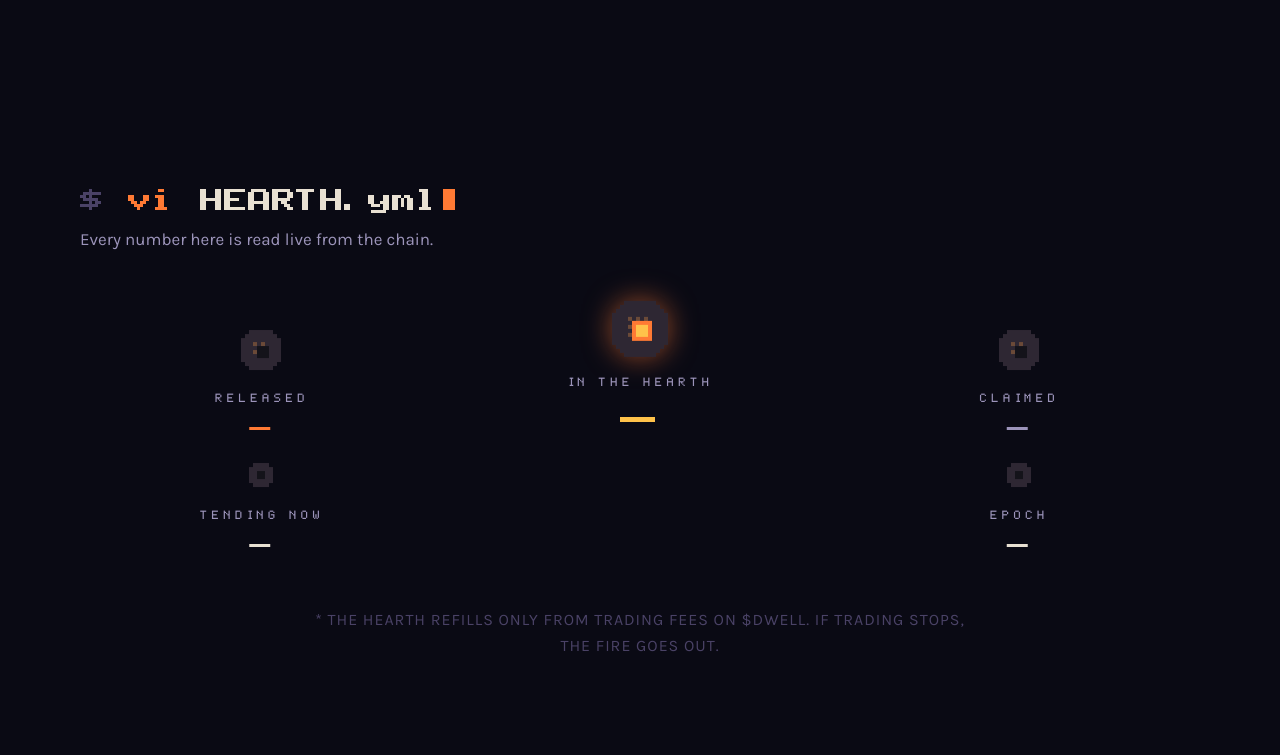
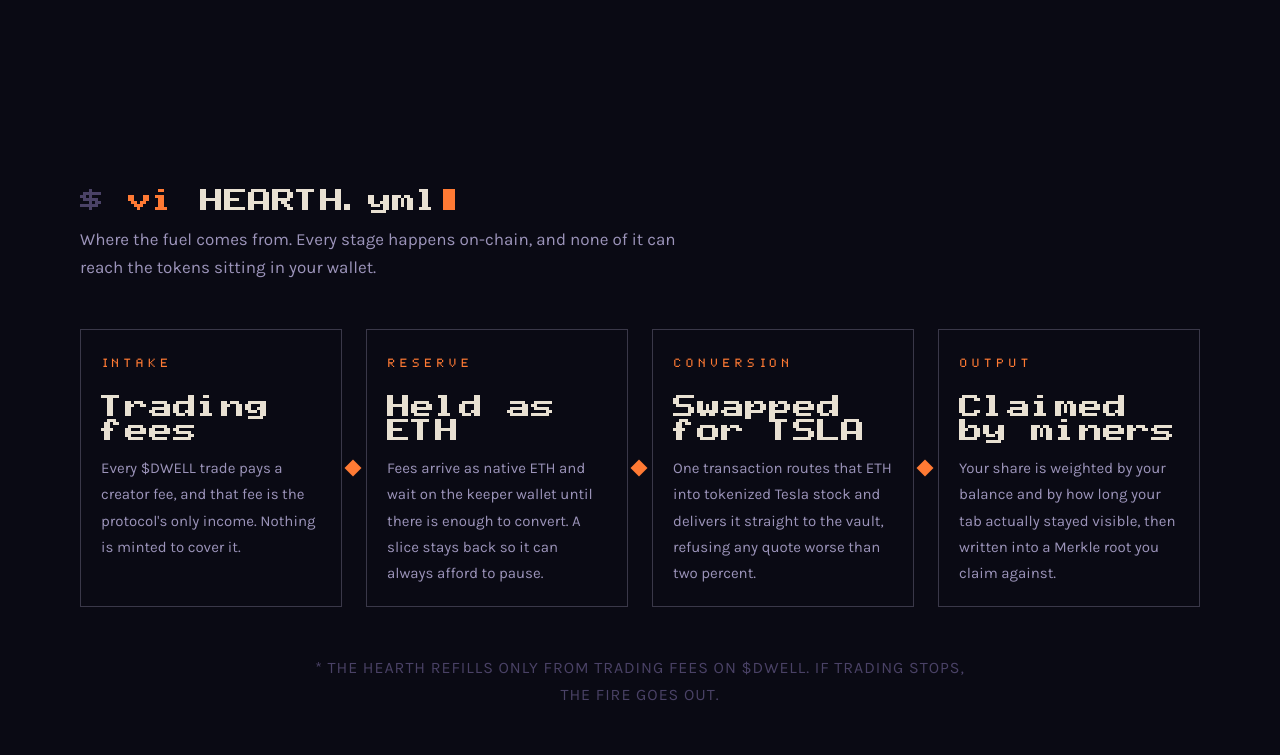
Before and after one commit to trappalfy/DWELL, a plain HTML site: page web/index.html in a window 1280 px wide. Shown: the part 1365-2120 px from the top of the page. Drawn offline with Linux system fonts and the light colour scheme; no server answers.

Commit message:
Заменить пьедестал цифр в HEARTH.yml на описание пути комиссий
Секция показывала живые числа вольта: баланс, выпущено, забрано, майнеров
сейчас, эпоха. До запуска все они читаются нулём или около того, и первый
же посетитель видит «здесь ничего не происходит». Рисовать вместо них
выдуманные цифры нельзя — весь копирайт проекта построен на обратном.

Вместо этого секция теперь объясняет, откуда вообще берётся топливо:
четыре стадии в рамках, соединённые ромбами. Это верно в любой момент
жизни протокола и как раз та часть, которая вызывает доверие.

Текст карточек сверен с кодом, а не с референсом: отдельного контракта-
сборщика у нас нет, комиссии копятся в ETH на кошельке кипера
(feeConverter.ts), запас газа держится ради возможности поставить паузу,
своп идёт одной транзакцией сразу в вольт с потолком проскальзывания
2% (SLIPPAGE_BPS). Ромбы вместо пунктирной линии — чтобы две
горизонтальные последовательности подряд не читались одним приёмом.

/v1/stats по-прежнему отдаёт эти числа, вернуть их — правка разметки.

```diff
--- a/web/app.js
+++ b/web/app.js
@@ -18,14 +18,7 @@ const els = {
   miners: document.getElementById("miners"),
   countdown: document.getElementById("countdown"),
   note: document.getElementById("countdown-note"),
-  clock: { h: document.getElementById("cd-h"), m: document.getElementById("cd-m"), s: document.getElementById("cd-s") },
-  fuel: {
-    vault: document.getElementById("f-vault"),
-    released: document.getElementById("f-released"),
-    claimed: document.getElementById("f-claimed"),
-    miners: document.getElementById("f-miners"),
-    epoch: document.getElementById("f-epoch")
-  }
+  clock: { h: document.getElementById("cd-h"), m: document.getElementById("cd-m"), s: document.getElementById("cd-s") }
 };
 
 const state = {
@@ -49,11 +42,6 @@ function formatUnits(value, decimals, places) {
   const fraction = digits.slice(-decimals).slice(0, places).padEnd(places, "0");
   const grouped = whole.replace(/\B(?=(\d{3})+(?!\d))/g, ",");
   return places > 0 ? grouped + "." + fraction : grouped;
-}
-
-/** A chain reading that failed shows a dash, never a zero that would be a lie. */
-function formatOrDash(value, places = 4) {
-  return value === null || value === undefined ? "—" : formatUnits(BigInt(value), 18, places);
 }
 
 function shortDuration(ms) {
@@ -270,16 +258,17 @@ function statusLine(mode) {
   return "The hearth is burning. Tended " + shortDuration(Date.now() - state.tendedSince) + ".";
 }
 
+/*
+ * Only the footer count is on the page now. The hearth section used to
+ * render the vault, released and claimed figures too; it explains the fee
+ * path instead, because before launch those all read zero. /v1/stats still
+ * carries them, so putting them back is a markup change, not a data one.
+ */
 function renderStats() {
   const stats = state.stats;
   if (!stats) return;
 
   els.miners.textContent = String(stats.activeMiners);
-  els.fuel.miners.textContent = String(stats.activeMiners);
-  els.fuel.epoch.textContent = String(stats.currentEpoch);
-  els.fuel.vault.textContent = formatOrDash(stats.vaultBalance);
-  els.fuel.released.textContent = formatOrDash(stats.totalReleased);
-  els.fuel.claimed.textContent = formatOrDash(stats.totalClaimed);
 }
 
 function render() {
--- a/web/index.html
+++ b/web/index.html
@@ -150,39 +150,48 @@
         <h2 class="term" id="fuel-h" style="--chars: 15">
           <span class="term-text"><span class="sigil">$</span> <span class="cmd">vi</span> HEARTH.yml</span>
         </h2>
-        <p class="section-lede">Every number here is read live from the chain.</p>
+        <p class="section-lede">
+          Where the fuel comes from. Every stage happens on-chain, and none of it can
+          reach the tokens sitting in your wallet.
+        </p>
 
-        <div class="pedestal">
-          <div class="tier tier-main">
-            <img class="tier-art" src="/art/log-large.svg" width="56" height="56" alt="" aria-hidden="true"/>
-            <span class="tier-label">In the hearth</span>
-            <span class="tier-value" id="f-vault">—</span>
-          </div>
+        <ol class="flow">
+          <li class="flow-step">
+            <span class="flow-tag">Intake</span>
+            <h3 class="flow-title">Trading fees</h3>
+            <p class="flow-body">
+              Every $DWELL trade pays a creator fee, and that fee is the protocol's
+              only income. Nothing is minted to cover it.
+            </p>
+          </li>
 
-          <div class="tier tier-side tier-left">
-            <img class="tier-art" src="/art/log-small.svg" width="40" height="40" alt="" aria-hidden="true"/>
-            <span class="tier-label">Released</span>
-            <span class="tier-value tier-value-warm" id="f-released">—</span>
-          </div>
+          <li class="flow-step">
+            <span class="flow-tag">Reserve</span>
+            <h3 class="flow-title">Held as ETH</h3>
+            <p class="flow-body">
+              Fees arrive as native ETH and wait on the keeper wallet until there is
+              enough to convert. A slice stays back so it can always afford to pause.
+            </p>
+          </li>
 
-          <div class="tier tier-side tier-right">
-            <img class="tier-art" src="/art/log-small.svg" width="40" height="40" alt="" aria-hidden="true"/>
-            <span class="tier-label">Claimed</span>
-            <span class="tier-value tier-value-cool" id="f-claimed">—</span>
-          </div>
+          <li class="flow-step">
+            <span class="flow-tag">Conversion</span>
+            <h3 class="flow-title">Swapped for TSLA</h3>
+            <p class="flow-body">
+              One transaction routes that ETH into tokenized Tesla stock and delivers it
+              straight to the vault, refusing any quote worse than two percent.
+            </p>
+          </li>
 
-          <div class="tier tier-mini tier-mini-1">
-            <img class="tier-art" src="/art/kindling.svg" width="24" height="24" alt="" aria-hidden="true"/>
-            <span class="tier-label">Tending now</span>
-            <span class="tier-value" id="f-miners">—</span>
-          </div>
-
-          <div class="tier tier-mini tier-mini-2">
-            <img class="tier-art" src="/art/kindling.svg" width="24" height="24" alt="" aria-hidden="true"/>
-            <span class="tier-label">Epoch</span>
-            <span class="tier-value" id="f-epoch">—</span>
-          </div>
-        </div>
+          <li class="flow-step">
+            <span class="flow-tag">Output</span>
+            <h3 class="flow-title">Claimed by miners</h3>
+            <p class="flow-body">
+              Your share is weighted by your balance and by how long your tab actually
+              stayed visible, then written into a Merkle root you claim against.
+            </p>
+          </li>
+        </ol>
 
         <p class="footnote">
           * The hearth refills only from trading fees on $DWELL. If trading stops, the fire goes out.
--- a/web/styles.css
+++ b/web/styles.css
@@ -1015,109 +1015,79 @@ main {
   text-align: center;
 }
 
-/* -------------------------------------------------------------- pedestal */
+/* ------------------------------------------------------------------ flow */
 
 /*
- * A star, not three equal columns: the centre sits highest and the pair below
- * it flank, exactly as the reference lays out its podium.
+ * The path the reward actually travels, as four bordered stages.
+ *
+ * This section used to be a podium of live figures — vault balance, released,
+ * claimed, miners present. Before launch every one of them reads zero or
+ * close to it, which says "nothing is happening here" to a first-time
+ * reader, and inventing friendlier numbers was never on the table. Stating
+ * the mechanism instead is true at any point in the protocol's life, and it
+ * is the part that earns trust anyway. The figures are still served by
+ * /v1/stats and can come back once they mean something.
+ *
+ * An <ol> because the order is load-bearing: fees cannot be swapped before
+ * they are collected. Boxes wired by diamonds, rather than the dotted line
+ * used by the timeline above, so two horizontal sequences on one page do not
+ * read as the same device twice.
  */
-.pedestal {
+.flow {
   display: grid;
-  grid-template-columns: 1fr 1fr 1fr;
-  align-items: end;
-  justify-items: center;
-  gap: calc(var(--u) * 6) calc(var(--u) * 4);
-  grid-template-areas:
-    ".     main .    "
-    "left  main right"
-    "mini1 .    mini2";
-}
-
-.tier {
-  display: grid;
-  justify-items: center;
-  gap: var(--u);
-  text-align: center;
-}
-
-.tier-main {
-  grid-area: main;
-}
-
-.tier-left {
-  grid-area: left;
-}
-
-.tier-right {
-  grid-area: right;
-}
-
-.tier-mini-1 {
-  grid-area: mini1;
-}
-
-.tier-mini-2 {
-  grid-area: mini2;
-}
-
-.tier-art {
-  margin-bottom: calc(var(--u) * 2);
-  animation: breathe 3.4s ease-in-out infinite;
-}
-
-.tier-main .tier-art {
-  animation-duration: 2.6s;
-  filter: drop-shadow(0 0 14px rgba(255, 122, 52, 0.55));
-}
-
-@keyframes breathe {
-  0%,
-  100% {
-    transform: translateY(0);
-  }
-  50% {
-    transform: translateY(-3px);
-  }
-}
-
-.tier-label {
+  grid-template-columns: repeat(4, 1fr);
+  gap: calc(var(--u) * 6);
+  list-style: none;
+  margin: 0;
+  padding: 0;
+}
+
+.flow-step {
+  position: relative;
+  border: 1px solid var(--stone);
+  padding: calc(var(--u) * 5);
+}
+
+/* The diamond sitting midway across the gap to the next stage. */
+.flow-step:not(:last-child)::after {
+  content: "";
+  position: absolute;
+  top: 50%;
+  right: 0;
+  width: 12px;
+  height: 12px;
+  background: var(--ember);
+  transform: translate(calc(50% + var(--u) * 3), -50%) rotate(45deg);
+}
+
+.flow-tag {
+  display: block;
   font-family: var(--pixel);
   font-size: 24px;
+  /* See .cta for why the --pixel labels state this rather than inheriting. */
   line-height: 1.2;
-  letter-spacing: 0.14em;
+  letter-spacing: 0.16em;
   text-transform: uppercase;
-  color: var(--haze);
-}
-
-.tier-value {
+  color: var(--ember);
+}
+
+.flow-title {
   font-family: var(--display);
   font-size: 21px;
   font-weight: 400;
   line-height: var(--lh-pixel);
   letter-spacing: 0;
-  font-variant-numeric: tabular-nums;
   color: var(--linen);
-}
-
-.tier-main .tier-value {
-  font-size: 35px;
-  color: var(--flame);
-}
-
-.tier-value-warm {
-  color: var(--ember);
-}
-
-.tier-value-cool {
+  margin: calc(var(--u) * 4) 0 calc(var(--u) * 3);
+}
+
+.flow-body {
+  font-family: var(--body);
+  font-size: 15px;
+  line-height: 1.75;
   color: var(--haze);
-}
-
-/*
- * The mini tiers used to step down a size from the pair beside them. On a
- * seven-pixel grid there is no step below the label size — the next one down
- * is half of it — so they now separate by placement and by the size of their
- * art, which is where the difference was really coming from anyway.
- */
+  margin: 0;
+}
 
 .footnote {
   font-family: var(--body);
@@ -1443,6 +1413,20 @@ main {
     margin-top: calc(var(--u) * 10);
     justify-content: flex-start;
   }
+
+  /*
+   * Four stages across is already a ribbon of text by this width — the
+   * display face is wide enough that the titles start breaking into three
+   * lines. They pair up instead.
+   */
+  .flow {
+    grid-template-columns: repeat(2, 1fr);
+  }
+
+  /* The diamond after stage two would point at the end of the row. */
+  .flow-step:nth-child(2n)::after {
+    display: none;
+  }
 }
 
 @media (max-width: 768px) {
@@ -1479,17 +1463,6 @@ main {
 
   .node {
     min-width: 150px;
-  }
-
-  /* The podium becomes a column, strongest first. */
-  .pedestal {
-    grid-template-columns: 1fr;
-    grid-template-areas:
-      "main"
-      "left"
-      "right"
-      "mini1"
-      "mini2";
   }
 
   .slide-art::after {
@@ -1534,6 +1507,15 @@ main {
     --side: 20px;
   }
 
+  /* One stage at a time; every diamond would now sit off the row's end. */
+  .flow {
+    grid-template-columns: 1fr;
+  }
+
+  .flow-step::after {
+    display: none;
+  }
+
   .title {
     font-size: 42px;
   }
@@ -1578,8 +1560,7 @@ main {
 
   /* The fire holds still instead of breathing. */
   [data-state="burning"] .hearth-art,
-  .chev-down,
-  .tier-art {
+  .chev-down {
     animation: none;
   }
 
```
